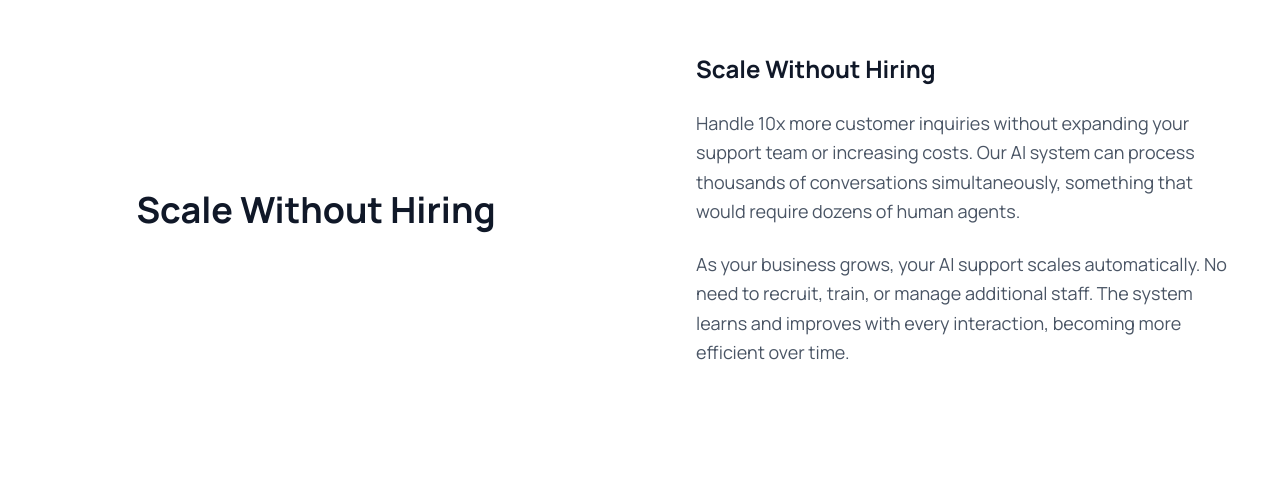
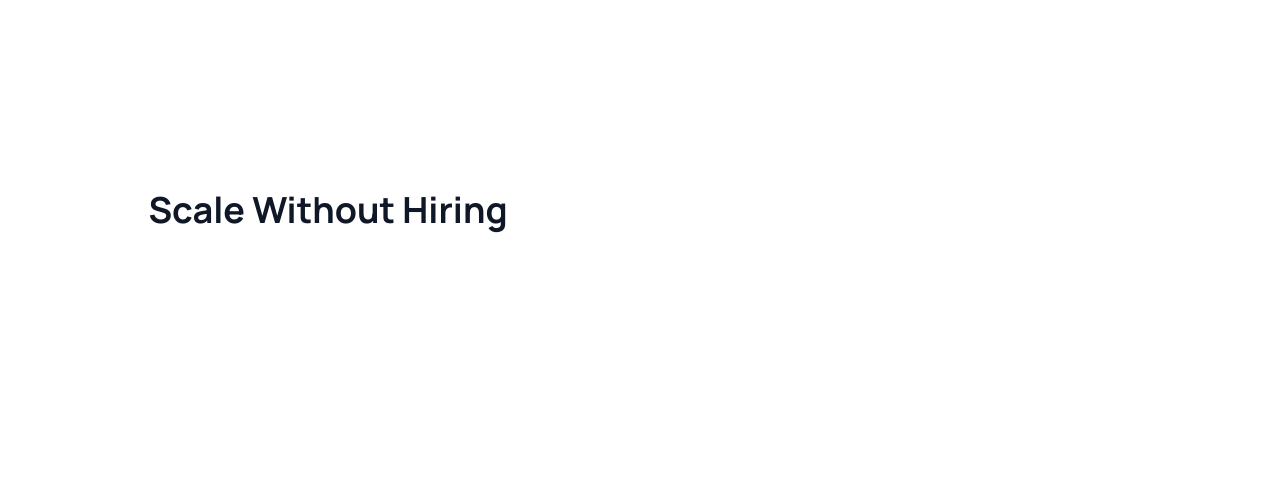
Before and after one commit to hinlaw/portfolio, a Next.js app: page / in a window 1280 px wide. Shown: the part 990-1480 px from the top of the page. Built offline with nearby package versions, Linux system fonts and the light colour scheme.

Commit message:
let title the observed id

```diff
--- a/app/page.tsx
+++ b/app/page.tsx
@@ -53,34 +53,30 @@ export default function Home() {
 
   return (
     <div className="min-h-screen bg-white">
-
       {/* Benefits Section */}
       <section id="benefits">
-        <div className="space-y-0">
+        <div className="flex">
+          {/* Left Sidebar - Moving Titles */}
+          <div className="w-1/2">
             {benefitData.map((benefit, index) => (
-            <div key={index} className="min-h-screen flex items-center">
-              <div className="grid grid-cols-2 gap-12 w-full">
-                {/* Left Column - Title */}
-                <div className="flex items-center justify-center">
-                  <div className="text-center">
-                    <h2 className="text-4xl font-bold text-gray-900">
+              <div key={index} className="min-h-screen flex items-center justify-center">
+                <div className="text-center px-8">
+                  <h2 className="text-4xl font-bold text-gray-900 transition-all duration-500">
                     {benefit.title}
                   </h2>
                 </div>
               </div>
+            ))}
+          </div>
 
-                {/* Right Column - Article Content */}
-                <div className="flex items-center">
-                  <article
-                    id={`article-${index}`}
-                    ref={(el) => { articleRefs.current[index] = el; }}
-                    className="p-8"
-                  >
+          {/* Right Content - Fixed Article */}
+          <div className="w-1/2 sticky top-0 h-screen flex items-center">
+            <article className="p-8 w-full">
               <div className="space-y-6">
                 <h3 className="text-2xl font-bold text-gray-900 mb-6">
-                        {benefit.title}
+                  {benefitData[activeArticle].title}
                 </h3>
-                      {index === 0 && (
+                {activeArticle === 0 && (
                   <>
                     <p className="text-gray-600 leading-relaxed text-lg">
                       Automate routine inquiries and free up your team to focus on complex issues that require human expertise. Our AI handles the majority of common customer questions instantly, reducing the workload on your support staff.
@@ -90,7 +86,7 @@ export default function Home() {
                     </p>
                   </>
                 )}
-                      {index === 1 && (
+                {activeArticle === 1 && (
                   <>
                     <p className="text-gray-600 leading-relaxed text-lg">
                       Handle 10x more customer inquiries without expanding your support team or increasing costs. Our AI system can process thousands of conversations simultaneously, something that would require dozens of human agents.
@@ -100,7 +96,7 @@ export default function Home() {
                     </p>
                   </>
                 )}
-                      {index === 2 && (
+                {activeArticle === 2 && (
                   <>
                     <p className="text-gray-600 leading-relaxed text-lg">
                       Provide instant, accurate responses that make customers feel valued and supported 24/7. Our AI understands context and provides personalized responses that feel natural and helpful.
@@ -110,7 +106,7 @@ export default function Home() {
                     </p>
                   </>
                 )}
-                      {index === 3 && (
+                {activeArticle === 3 && (
                   <>
                     <p className="text-gray-600 leading-relaxed text-lg">
                       Faster response times and better service quality lead to higher customer retention and increased sales. Satisfied customers are more likely to make repeat purchases and recommend your business to others.
@@ -124,9 +120,6 @@ export default function Home() {
             </article>
           </div>
         </div>
-            </div>
-          ))}
-        </div>
       </section>
     </div>
   );
```
Lines whose indentation alone changed are shown as unchanged.
